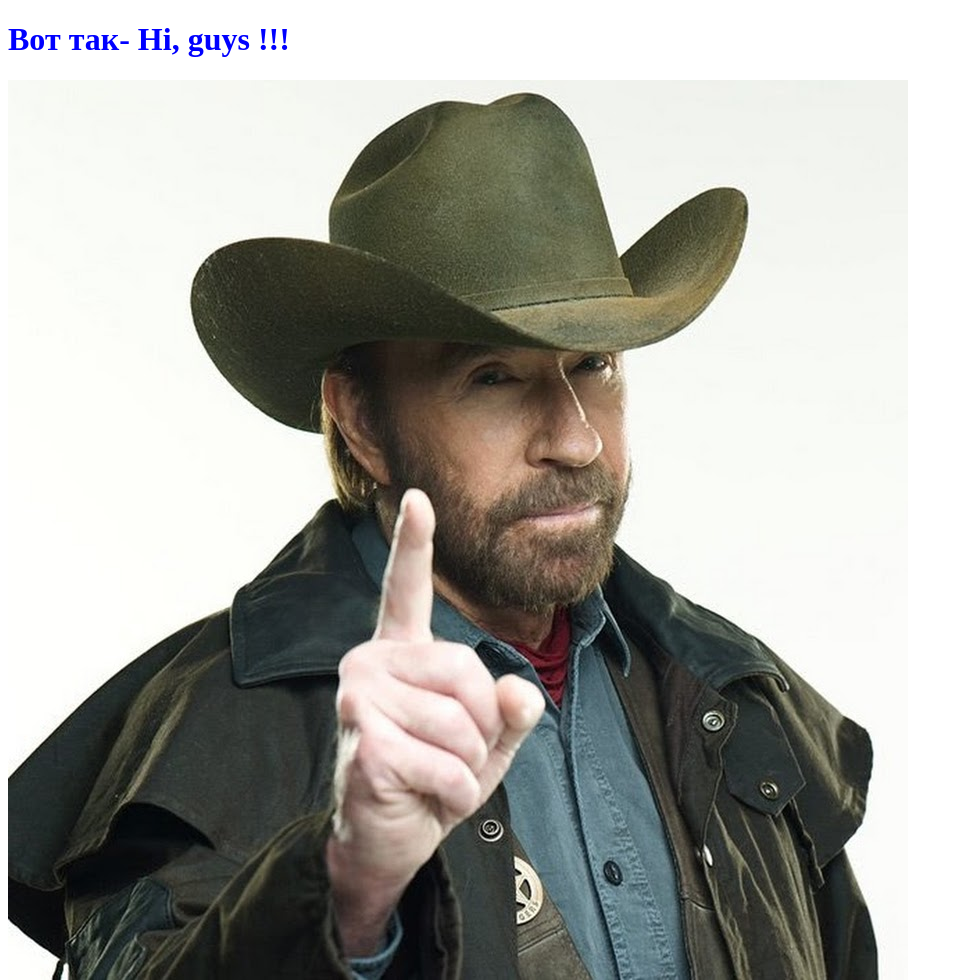
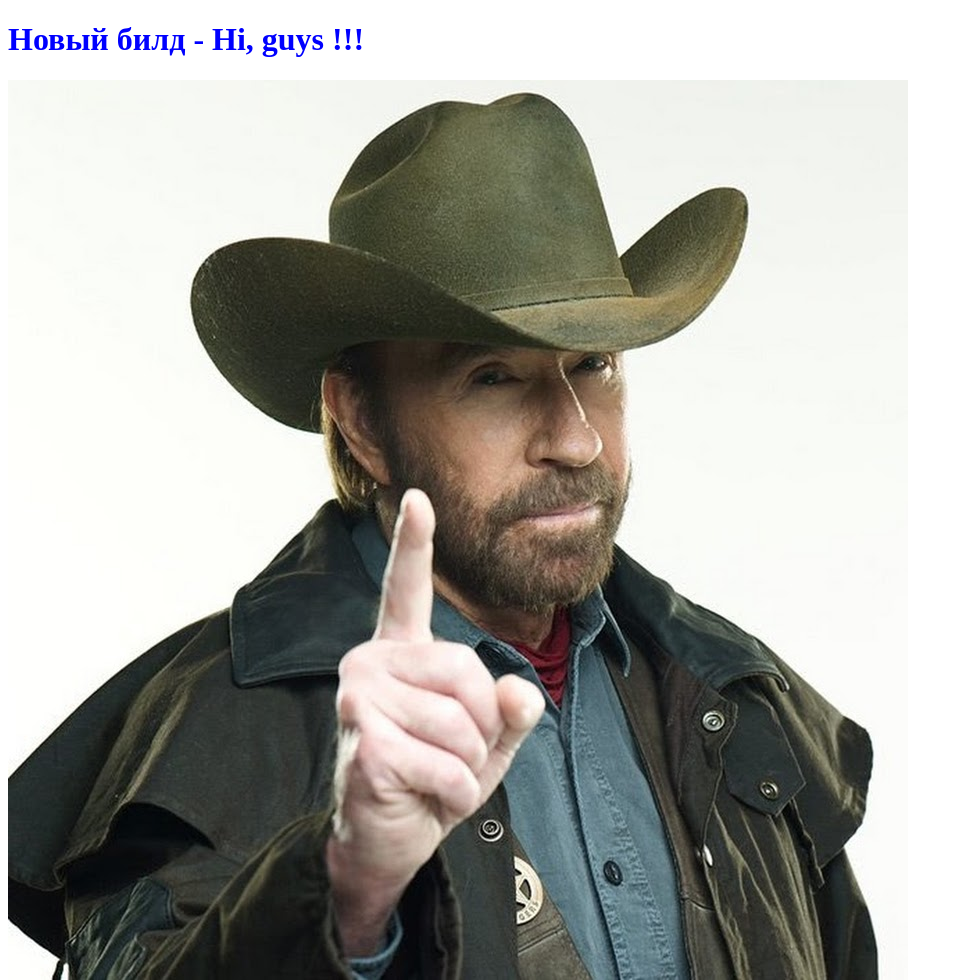
Before and after one commit to MikeMX777/test-task2, a plain HTML site: page index.html in a window 1280 px wide. Shown: the whole page, without its empty margins (0-963 px from the left). Drawn offline with Linux system fonts and the light colour scheme.

Commit message:
Update index.html

```diff
--- a/index.html
+++ b/index.html
@@ -6,7 +6,7 @@
 <title>Тестовое задание 2</title>
 </head>
 <body>
-<h1 style="color: blue;">Вот так-  Hi, guys !!!</h1>
+<h1 style="color: blue;">Новый билд -  Hi, guys !!!</h1>
 <div><img src="chuck-norris.jpg"></img></div>
 </body>
 </html>
```
